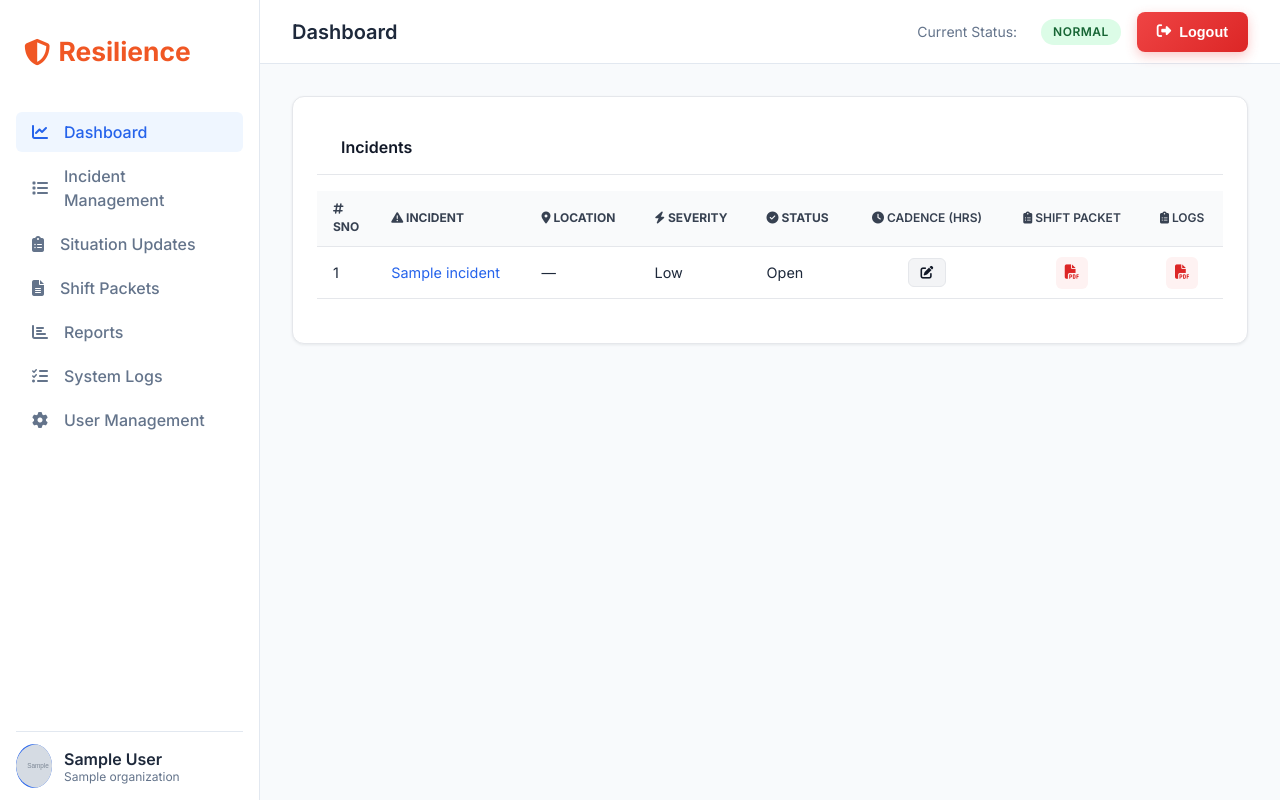
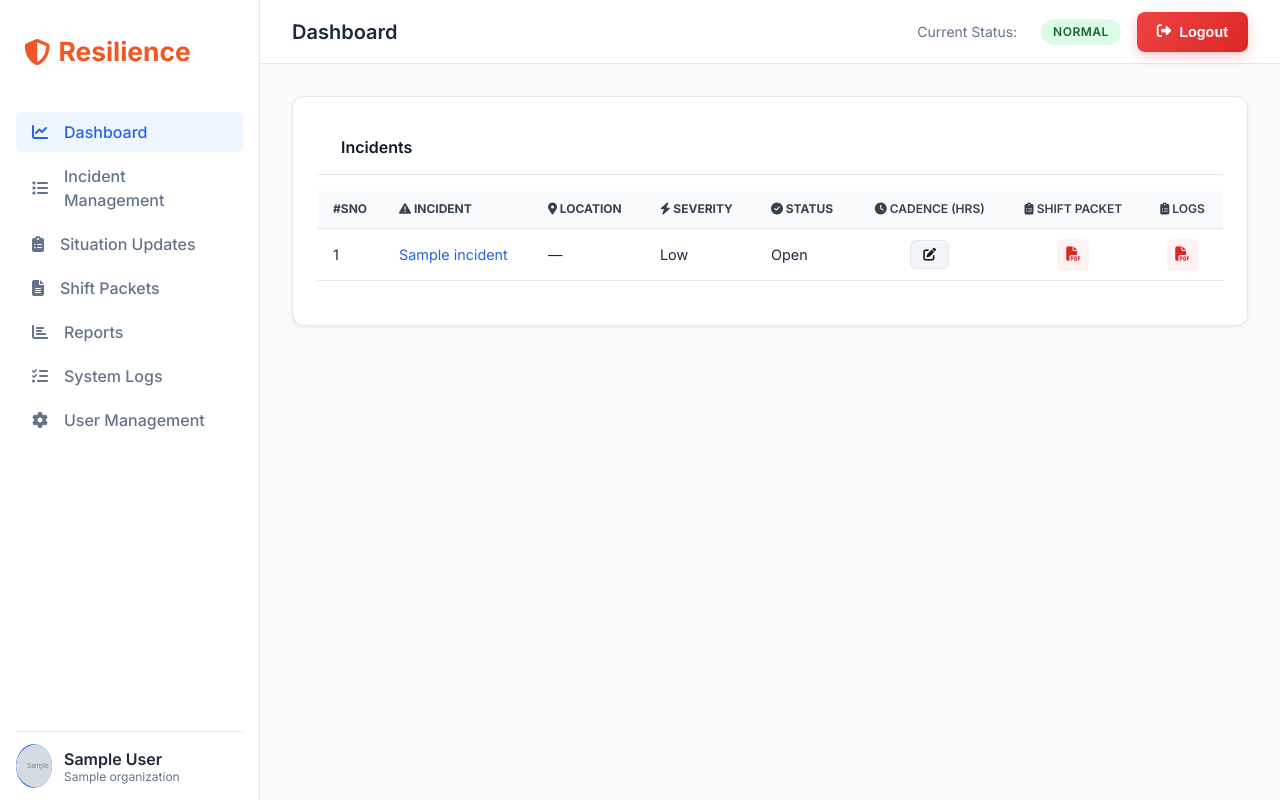
Before and after one commit to Aparnamuppanamaven/Resilience_updated, a Django app: page /dashboard/ in a window 1280 px wide. Run offline with Django 5.2, Linux system fonts and the light colour scheme; a user stored in the database is signed in; tables that the repository leaves empty hold one stand-in row (values such as "Sample post"); grey boxes marked "Sample" are stand-in pictures; parts of the project's set-up code (start-up, migrations or seed data) failed here and were passed over.

Commit message:
Update dashboard table header to use '#SNO' instead of 'SNO' for improved clarity and consistency.

```diff
--- a/core/templates/core/dashboard.html
+++ b/core/templates/core/dashboard.html
@@ -118,7 +118,7 @@
                     <table style="width: 100%; border-collapse: collapse; font-size: 0.9rem;">
                         <thead>
                             <tr style="background: #f9fafb; border-bottom: 1px solid #e5e7eb;">
-                                <th style="padding: 0.6rem 1rem; text-align: left; font-size: 0.75rem; text-transform: uppercase; color: #374151; width: 3rem; min-width: 1rem;"><i class="fa-solid fa-hashtag"></i> SNO</th>
+                                <th style="padding: 0.6rem 1rem; text-align: left; font-size: 0.75rem; text-transform: uppercase; color: #374151; width: 3rem; min-width: 1rem;">#SNO</th>
                                 <th style="padding: 0.6rem 1rem; text-align: left; font-size: 0.75rem; text-transform: uppercase; color: #374151;"><i class="fa-solid fa-exclamation-triangle"></i> Incident</th>
                                 <th style="padding: 0.6rem 1rem; text-align: left; font-size: 0.75rem; text-transform: uppercase; color: #374151;"><i class="fa-solid fa-location-dot"></i> Location</th>
                                 <th style="padding: 0.6rem 1rem; text-align: left; font-size: 0.75rem; text-transform: uppercase; color: #374151;"><i class="fa-solid fa-bolt"></i> Severity</th>
```
